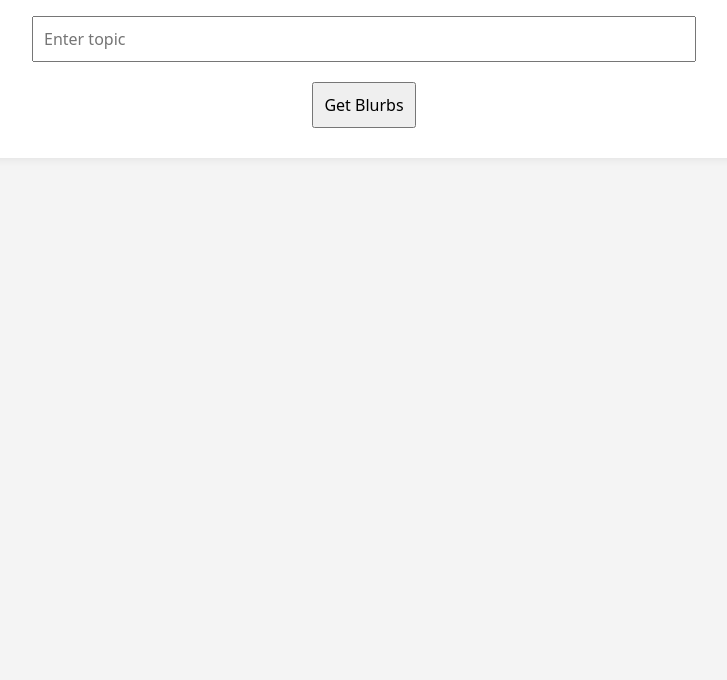
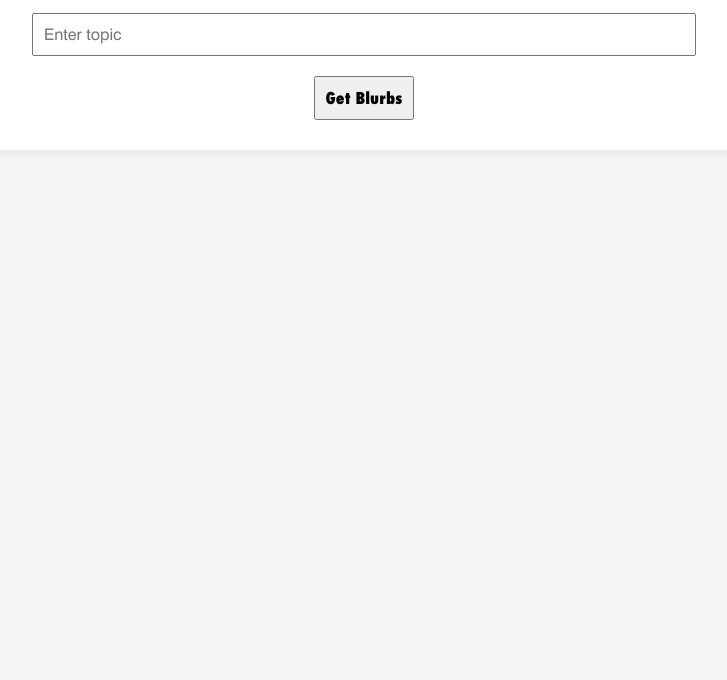
Before and after one commit to JanusOpenArchive/WikiBlurb, a plain HTML site: page index.html in a window 1280 px wide. Shown: the part 120-800 px from the top of the page, without its empty margins (276-1003 px from the left). Drawn offline with nearby package versions, Linux system fonts and the light colour scheme.

Commit message:
Release 0.2

```diff
--- a/script.js
+++ b/script.js
@@ -42,7 +42,7 @@ async function fetchWikipediaBlurbs() {
     try {
         const response = await fetch(url);
         const data = await response.json();
-        const topics = data[1].slice(0, 5); // Get top 5 results
+        const topics = data[1].slice(0, 6); // Get top 6 results
 
         let blurbsHTML = "";
         for (let topic of topics) {
--- a/style.css
+++ b/style.css
@@ -1,5 +1,21 @@
+@font-face {
+    font-family: 'Dyfodol Headline';
+    src: url(./fonts/DyfodolHeadline.ttf);
+}
+
+@font-face {
+    font-family: 'Swiss Gothic';
+    src: url(./fonts/SwissGrotesk.ttf);
+}
+
 * {
-    font-family: system-ui, -apple-system, BlinkMacSystemFont, 'Segoe UI', Roboto, Oxygen, Ubuntu, Cantarell, 'Open Sans', 'Helvetica Neue', sans-serif;
+    font-family: 'Swiss Gothic', system-ui, -apple-system, BlinkMacSystemFont, 'Segoe UI', Roboto, Oxygen, Ubuntu, Cantarell, 'Open Sans', 'Helvetica Neue', sans-serif;
+    font-feature-settings: "ss06" !important;
+    font-weight: 400;
+}
+
+h1, a {
+    font-family: 'Dyfodol Headline';
 }
 
 body {
@@ -13,7 +29,7 @@ body {
     margin: auto;
     background: white;
     padding: 20px;
-    border-radius: 10px;
+    /* border-radius: 10px; */
     box-shadow: 0 0 10px rgba(0, 0, 0, 0.1);
 }
 
@@ -21,6 +37,10 @@ input, button {
     margin: 10px;
     padding: 10px;
     font-size: 16px;
+}
+
+button {
+    font-family: 'Dyfodol Headline';
 }
 
 #search {
@@ -32,3 +52,8 @@ input, button {
     padding: 10px;
     border-bottom: 1px solid #ddd;
 }
+
+::selection {
+    color: #ffffff;
+    background-color: #000000;
+}
```
Also changed, not shown: fonts/DyfodolHeadline.ttf (added), fonts/SearchText-Regular.ttf (added), fonts/SwissGrotesk-Bold.ttf (added), fonts/SwissGrotesk-BoldItalic.ttf (added), fonts/SwissGrotesk-Italic.ttf (added), fonts/SwissGrotesk.ttf (added).
